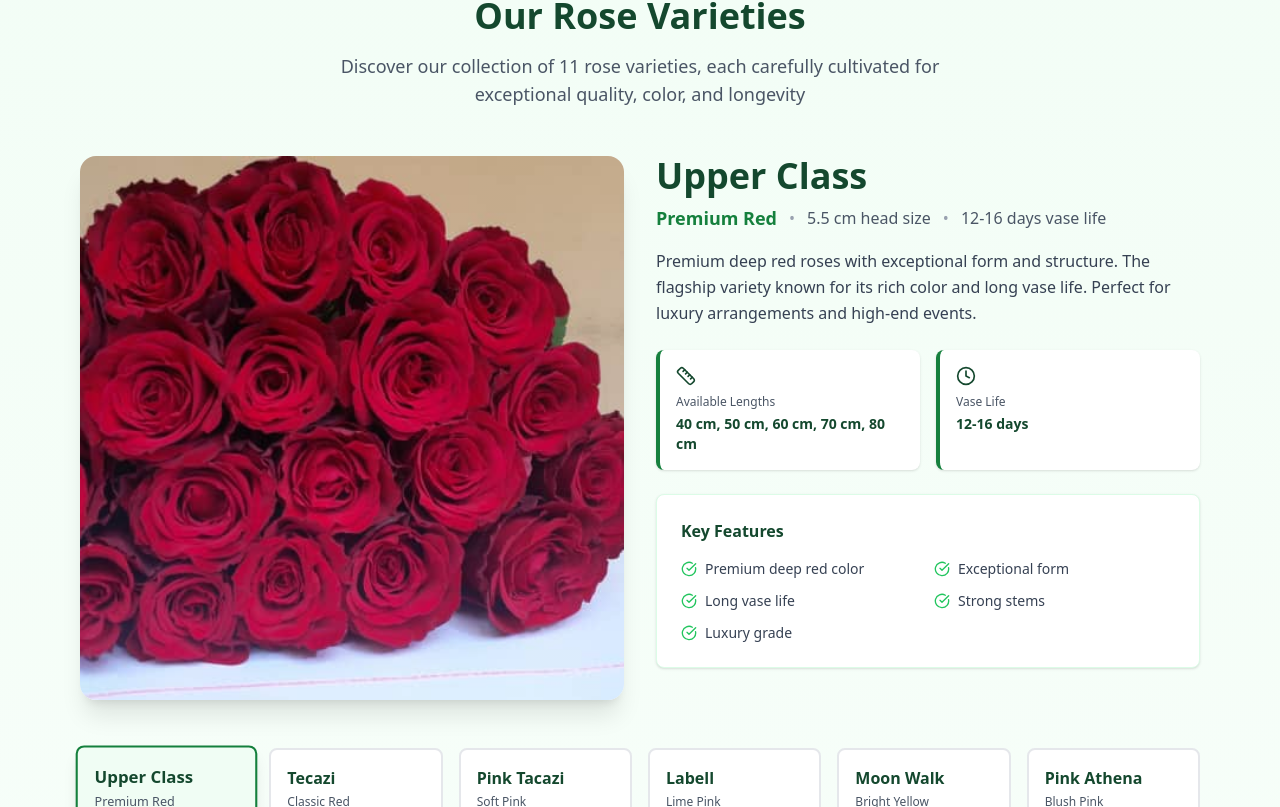
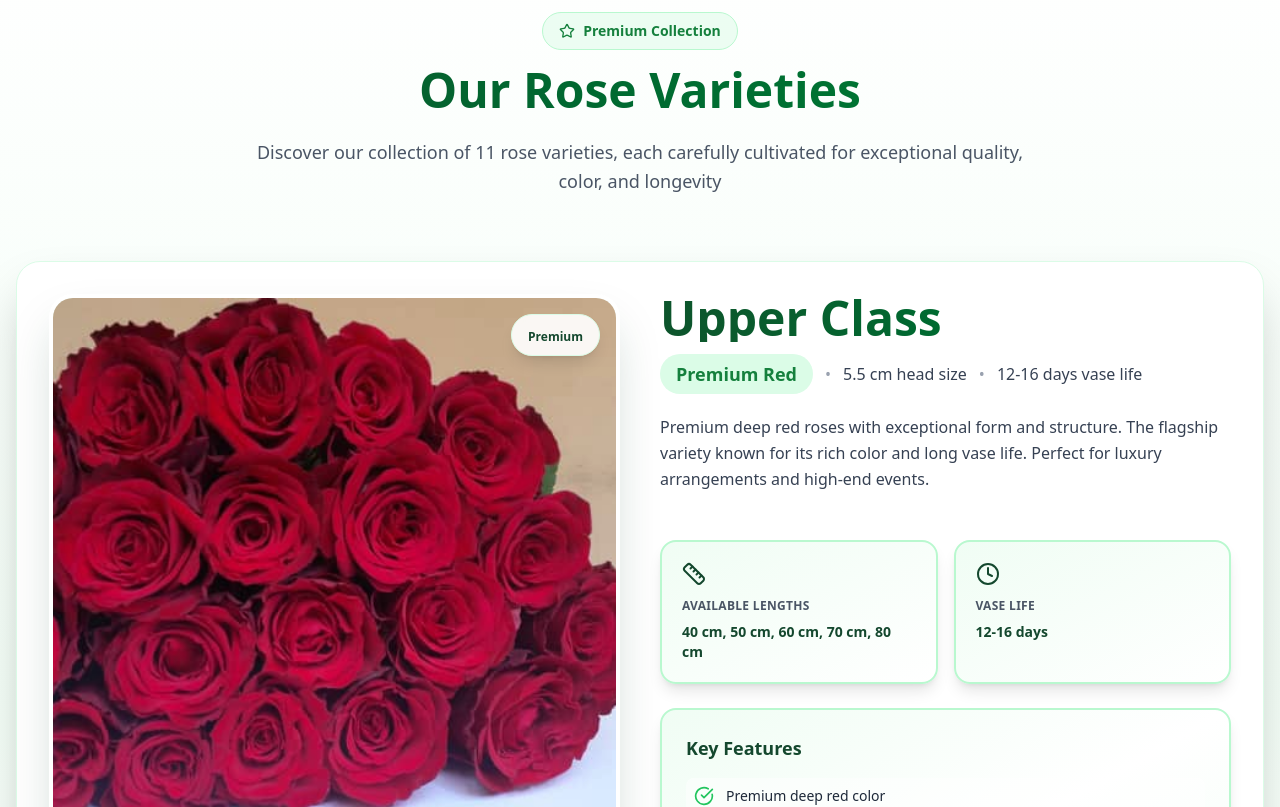
Before and after one commit to KeniKT/zk-flowers, a React (Vite) app: page /products in a window 1280 px wide. Shown: the part 693-1500 px from the top of the page. Built offline with nearby package versions, Linux system fonts and the light colour scheme.

Commit message:
rose varites updte

```diff
--- a/src/pages/products/components/RoseVarietiesSection.jsx
+++ b/src/pages/products/components/RoseVarietiesSection.jsx
@@ -162,7 +162,7 @@ export default function RoseVarietiesSection() {
     visible: {
       opacity: 1,
       transition: {
-        staggerChildren: 0.2,
+        staggerChildren: 0.1,
         delayChildren: 0.1
       }
     }
@@ -188,9 +188,10 @@ export default function RoseVarietiesSection() {
 
   // Hover and tap variants for cards
   const cardHover = {
-    scale: 1.03,
-    boxShadow: "0 20px 40px rgba(0,0,0,0.1)",
-    transition: { type: "spring", stiffness: 300 }
+    scale: 1.05,
+    y: -4,
+    boxShadow: "0 20px 40px rgba(20, 72, 46, 0.15)",
+    transition: { type: "spring", stiffness: 400, damping: 20 }
   };
 
   const cardTap = {
@@ -203,19 +204,32 @@ export default function RoseVarietiesSection() {
       initial="hidden"
       animate={isInView ? "visible" : "hidden"}
       variants={containerVariants}
-      className="max-w-6xl mx-auto py-16 px-4"
+      className="max-w-7xl mx-auto py-20 px-4 bg-gradient-to-b from-white via-green-50/30 to-white"
     >
-      {/* Header */}
-      <motion.div variants={itemVariants} className="text-center mb-12">
-        <h2 className="text-4xl font-bold mb-4" style={{ color: '#14482E' }}>Our Rose Varieties</h2>
-        <p className="text-lg text-gray-600 max-w-2xl mx-auto">
+      {/* Header with enhanced styling */}
+      <motion.div variants={itemVariants} className="text-center mb-16">
+        <motion.div
+          initial={{ scale: 0.9, opacity: 0 }}
+          animate={{ scale: 1, opacity: 1 }}
+          transition={{ duration: 0.5 }}
+          className="inline-block mb-4"
+        >
+          <div className="flex items-center justify-center gap-2 px-4 py-2 bg-green-100/50 rounded-full border border-green-200">
+            <Star className="w-4 h-4" style={{ color: '#15803d' }} />
+            <span className="text-sm font-semibold" style={{ color: '#15803d' }}>Premium Collection</span>
+          </div>
+        </motion.div>
+        <h2 className="text-5xl font-bold mb-6 bg-gradient-to-r from-green-900 to-green-700 bg-clip-text text-transparent">
+          Our Rose Varieties
+        </h2>
+        <p className="text-lg text-gray-600 max-w-3xl mx-auto leading-relaxed">
           Discover our collection of 11 rose varieties, each carefully cultivated for exceptional quality, color, and longevity
         </p>
       </motion.div>
 
-      {/* Featured Variety Display */}
-      <div className="grid lg:grid-cols-2 gap-8 mb-12">
-        {/* Image Side - 1:1 Square Ratio */}
+      {/* Featured Variety Display with enhanced card */}
+      <div className="grid lg:grid-cols-2 gap-10 mb-16 bg-white rounded-3xl shadow-2xl p-8 border border-green-100">
+        {/* Image Side - Enhanced with better shadows and borders */}
         <motion.div
           variants={itemVariants}
           className="relative"
@@ -224,50 +238,67 @@ export default function RoseVarietiesSection() {
             variants={imageVariants}
             initial="hidden"
             animate={imageLoaded ? "visible" : "hidden"}
-            whileHover={{ scale: 1.02 }}
+            whileHover={{ scale: 1.02, rotate: 0.5 }}
             transition={{ type: "spring", stiffness: 300 }}
-            className="relative aspect-square rounded-2xl overflow-hidden shadow-xl group bg-white"
+            className="relative aspect-square rounded-3xl overflow-hidden shadow-2xl group bg-gradient-to-br from-green-50 to-white border-4 border-white"
+            style={{ boxShadow: "0 25px 50px -12px rgba(20, 72, 46, 0.25)" }}
           >
-            {/* Main image container - 1:1 ratio, fills entire space */}
+            {/* Main image container */}
             <AnimatePresence mode="wait">
               <motion.div
                 key={selectedVariety}
                 initial={{ opacity: 0, scale: 1.1 }}
                 animate={{ opacity: 1, scale: 1 }}
-                exit={{ opacity: 0, scale: 0.9 }}
+                exit={{ opacity: 0, scale: 0.95 }}
                 transition={{ duration: 0.5 }}
-                className="relative w-full h-full flex items-center justify-center"
+                className="relative w-full h-full"
               >
                 <img
                   src={varieties[selectedVariety].image}
                   alt={varieties[selectedVariety].name}
-                  className="w-full h-full object-cover group-hover:scale-110 transition-transform duration-500"
+                  className="w-full h-full object-cover group-hover:scale-110 transition-transform duration-700"
                   onLoad={handleImageLoad}
                   loading="lazy"
                 />
               </motion.div>
             </AnimatePresence>
 
-            {/* Subtle gradient overlay for depth */}
-            <div className={`absolute inset-0 bg-gradient-to-br ${varieties[selectedVariety].gradient} opacity-10 mix-blend-overlay`}></div>
+            {/* Enhanced gradient overlay */}
+            <div className={`absolute inset-0 bg-gradient-to-br ${varieties[selectedVariety].gradient} opacity-20 mix-blend-overlay`}></div>
 
-            {/* Shine effect on hover */}
-            <div className="absolute inset-0 bg-gradient-to-t from-white/0 via-white/0 to-white/0 group-hover:from-white/5 group-hover:via-white/0 group-hover:to-white/5 transition-all duration-500"></div>
+            {/* Animated shine effect */}
+            <motion.div
+              className="absolute inset-0 bg-gradient-to-tr from-white/0 via-white/20 to-white/0"
+              animate={{
+                x: ['-100%', '100%'],
+              }}
+              transition={{
+                duration: 3,
+                repeat: Infinity,
+                repeatDelay: 5,
+                ease: "easeInOut"
+              }}
+            />
+
+            {/* Corner accent */}
+            <div className="absolute top-4 right-4 bg-white/90 backdrop-blur-sm px-4 py-2 rounded-full shadow-lg border border-green-100">
+              <span className="text-xs font-bold" style={{ color: '#14482E' }}>Premium</span>
+            </div>
           </motion.div>
         </motion.div>
 
-        {/* Details Side */}
+        {/* Details Side - Enhanced typography and spacing */}
         <motion.div
           variants={itemVariants}
-          className="space-y-6"
+          className="space-y-6 flex flex-col justify-center"
         >
           <div>
             <motion.h3
+              key={`title-${selectedVariety}`}
               initial={{ opacity: 0, x: -20 }}
               animate={{ opacity: 1, x: 0 }}
               transition={{ delay: 0.1 }}
-              className="text-4xl font-bold mb-2"
-              style={{ color: '#14482E' }}
+              className="text-5xl font-extrabold mb-3 bg-gradient-to-r from-green-900 to-green-700 bg-clip-text text-transparent"
             >
               {varieties[selectedVariety].name}
             </motion.h3>
@@ -275,27 +306,28 @@ export default function RoseVarietiesSection() {
               initial={{ opacity: 0, x: -20 }}
               animate={{ opacity: 1, x: 0 }}
               transition={{ delay: 0.2 }}
-              className="flex items-center gap-3 mb-4"
+              className="flex flex-wrap items-center gap-3 mb-5"
             >
-              <span className="text-lg font-semibold" style={{ color: '#15803d' }}>
+              <span className="text-lg font-bold px-4 py-1.5 bg-green-100 rounded-full" style={{ color: '#15803d' }}>
                 {varieties[selectedVariety].color}
               </span>
               <span className="text-gray-400">•</span>
-              <span className="text-gray-600">{varieties[selectedVariety].headSize} head size</span>
+              <span className="text-gray-700 font-medium">{varieties[selectedVariety].headSize} head size</span>
               <span className="text-gray-400">•</span>
-              <span className="text-gray-600">{varieties[selectedVariety].vaseLife} vase life</span>
+              <span className="text-gray-700 font-medium">{varieties[selectedVariety].vaseLife} vase life</span>
             </motion.div>
             <motion.p
+              key={`desc-${selectedVariety}`}
               initial={{ opacity: 0, y: 10 }}
               animate={{ opacity: 1, y: 0 }}
               transition={{ delay: 0.3 }}
-              className="text-gray-700 leading-relaxed mb-6"
+              className="text-gray-700 leading-relaxed mb-6 text-base"
             >
               {varieties[selectedVariety].description}
             </motion.p>
           </div>
 
-          {/* Specifications Grid */}
+          {/* Specifications Grid - Enhanced cards */}
           <motion.div
             initial={{ opacity: 0, y: 20 }}
             animate={{ opacity: 1, y: 0 }}
@@ -303,49 +335,46 @@ export default function RoseVarietiesSection() {
             className="grid grid-cols-2 gap-4"
           >
             <motion.div
-              whileHover={{ scale: 1.05 }}
-              className="bg-white p-4 rounded-lg shadow-sm border-l-4 hover:shadow-md transition-shadow"
-              style={{ borderColor: '#15803d' }}
+              whileHover={{ scale: 1.05, y: -2 }}
+              className="bg-gradient-to-br from-green-50 to-white p-5 rounded-2xl shadow-lg border-2 border-green-200 hover:border-green-400 hover:shadow-xl transition-all"
             >
-              <Ruler className="w-5 h-5 mb-2" style={{ color: '#14482E' }} />
-              <div className="text-xs text-gray-600 mb-1">Available Lengths</div>
-              <div className="text-sm font-semibold" style={{ color: '#14482E' }}>
+              <Ruler className="w-6 h-6 mb-3" style={{ color: '#14482E' }} />
+              <div className="text-xs text-gray-600 mb-2 font-semibold uppercase tracking-wide">Available Lengths</div>
+              <div className="text-sm font-bold" style={{ color: '#14482E' }}>
                 {varieties[selectedVariety].lengths.join(', ')}
               </div>
             </motion.div>
             <motion.div
-              whileHover={{ scale: 1.05 }}
-              className="bg-white p-4 rounded-lg shadow-sm border-l-4 hover:shadow-md transition-shadow"
-              style={{ borderColor: '#15803d' }}
+              whileHover={{ scale: 1.05, y: -2 }}
+              className="bg-gradient-to-br from-green-50 to-white p-5 rounded-2xl shadow-lg border-2 border-green-200 hover:border-green-400 hover:shadow-xl transition-all"
             >
-              <Clock className="w-5 h-5 mb-2" style={{ color: '#14482E' }} />
-              <div className="text-xs text-gray-600 mb-1">Vase Life</div>
-              <div className="text-sm font-semibold" style={{ color: '#14482E' }}>
+              <Clock className="w-6 h-6 mb-3" style={{ color: '#14482E' }} />
+              <div className="text-xs text-gray-600 mb-2 font-semibold uppercase tracking-wide">Vase Life</div>
+              <div className="text-sm font-bold" style={{ color: '#14482E' }}>
                 {varieties[selectedVariety].vaseLife}
               </div>
             </motion.div>
           </motion.div>
 
-          {/* Features */}
+          {/* Features - Enhanced design */}
           <motion.div
             initial={{ opacity: 0, y: 20 }}
             animate={{ opacity: 1, y: 0 }}
             transition={{ delay: 0.5 }}
-            className="bg-white p-6 rounded-lg shadow-sm border hover:shadow-md transition-shadow"
-            style={{ borderColor: '#dcfce7' }}
+            className="bg-gradient-to-br from-green-50 via-white to-green-50 p-6 rounded-2xl shadow-lg border-2 border-green-200"
           >
-            <h4 className="font-bold mb-4" style={{ color: '#14482E' }}>Key Features</h4>
-            <div className="grid grid-cols-2 gap-3">
+            <h4 className="font-bold mb-4 text-lg" style={{ color: '#14482E' }}>Key Features</h4>
+            <div className="grid grid-cols-1 gap-3">
               {varieties[selectedVariety].features.map((feature, index) => (
                 <motion.div
                   key={index}
                   initial={{ opacity: 0, x: -10 }}
                   animate={{ opacity: 1, x: 0 }}
-                  transition={{ delay: 0.6 + (index * 0.1) }}
-                  className="flex items-center gap-2"
+                  transition={{ delay: 0.6 + (index * 0.08) }}
+                  className="flex items-center gap-3 bg-white/50 p-2 rounded-lg"
                 >
-                  <CheckCircle className="w-4 h-4 flex-shrink-0" style={{ color: '#22c55e' }} />
-                  <span className="text-sm text-gray-700">{feature}</span>
+                  <CheckCircle className="w-5 h-5 flex-shrink-0" style={{ color: '#22c55e' }} />
+                  <span className="text-sm text-gray-800 font-medium">{feature}</span>
                 </motion.div>
               ))}
             </div>
@@ -353,7 +382,7 @@ export default function RoseVarietiesSection() {
         </motion.div>
       </div>
 
-      {/* Variety Selector Grid */}
+      {/* Variety Selector Grid - Enhanced cards */}
       <motion.div
         variants={containerVariants}
         className="grid grid-cols-2 sm:grid-cols-3 md:grid-cols-4 lg:grid-cols-6 gap-4"
@@ -365,19 +394,32 @@ export default function RoseVarietiesSection() {
             whileHover={cardHover}
             whileTap={cardTap}
             onClick={() => setSelectedVariety(index)}
-            className={`p-4 rounded-lg border-2 transition-all text-left ${
+            className={`p-4 rounded-2xl border-2 transition-all text-left relative overflow-hidden ${
               selectedVariety === index
-                ? 'shadow-lg transform scale-105'
-                : 'hover:shadow-md'
+                ? 'shadow-2xl'
+                : 'hover:shadow-lg'
             }`}
             style={{
               backgroundColor: selectedVariety === index ? '#f0fdf4' : 'white',
               borderColor: selectedVariety === index ? '#15803d' : '#e5e7eb'
             }}
           >
-            <div className="font-bold mb-1" style={{ color: '#14482E' }}>{variety.name}</div>
-            <div className="text-xs text-gray-600 mb-2">{variety.color}</div>
-            <div className="text-xs text-gray-500">{variety.headSize}</div>
+            {/* Selected indicator */}
+            {selectedVariety === index && (
+              <motion.div
+                layoutId="selected-indicator"
+                className="absolute top-2 right-2 w-2 h-2 bg-green-600 rounded-full"
+                initial={{ scale: 0 }}
+                animate={{ scale: 1 }}
+                transition={{ type: "spring", stiffness: 500, damping: 30 }}
+              />
+            )}
+
+            <div className="font-bold mb-1.5 text-sm" style={{ color: '#14482E' }}>{variety.name}</div>
+            <div className="text-xs text-gray-600 mb-1.5 font-medium">{variety.color}</div>
+            <div className="text-xs font-semibold px-2 py-1 bg-green-100 rounded-full inline-block" style={{ color: '#15803d' }}>
+              {variety.headSize}
+            </div>
           </motion.button>
         ))}
       </motion.div>
```
